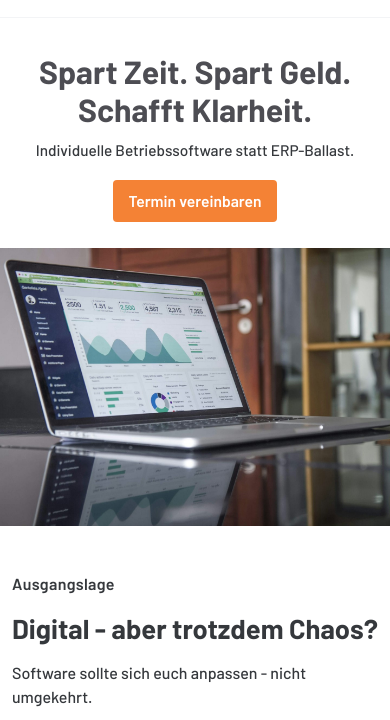
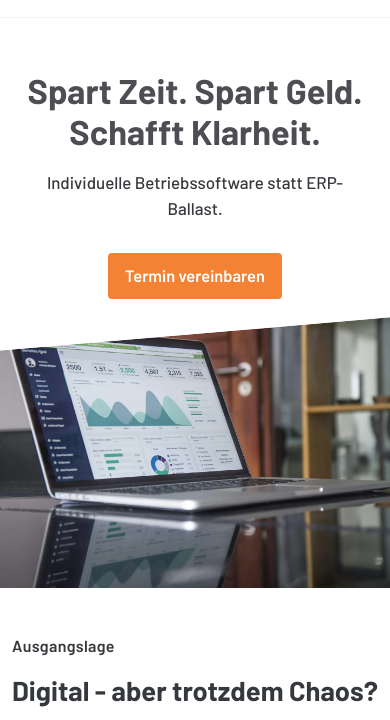
Before and after one commit to LightworksShop/StartupLandingpage, a website: page index.html in a window 390 px wide. Shown: the part 93-813 px from the top of the page. Drawn offline with Linux system fonts and the light colour scheme.

Commit message:
mobile hero section clip

```diff
--- a/styles.css
+++ b/styles.css
@@ -2223,31 +2223,49 @@ p {
     width: 100%;
     min-height: 0;
     height: auto;
-    padding: 34px 18px 26px;
+    padding: 52px 20px 52px;
     background: #ffffff;
     justify-content: center;
     align-items: center;
     text-align: center;
+    position: relative;
+    z-index: 2;
+    margin-bottom: -40px;
+    -webkit-clip-path: polygon(0 0, 100% 0, 100% 90%, 0 100%);
+    clip-path: polygon(0 0, 100% 0, 100% 90%, 0 100%);
   }
 
   .hero-content::before {
     display: none;
   }
 
+  .hero-content::after {
+    content: "";
+    position: absolute;
+    left: 0;
+    right: 0;
+    bottom: -1px;
+    height: 34px;
+    background: #ffffff;
+    transform-origin: left bottom;
+    transform: skewY(-2.8deg);
+    pointer-events: none;
+  }
+
   .hero-content > * {
     max-width: none;
   }
 
   .hero-content h1 {
-    font-size: clamp(1.65rem, 8.2vw, 2.1rem);
+    font-size: clamp(1.85rem, 8.8vw, 2.35rem);
     color: var(--color-primary);
-    margin-bottom: 10px;
+    margin-bottom: 18px;
   }
 
   .hero-content .lead {
-    font-size: 0.96rem;
+    font-size: 1.06rem;
     color: var(--color-text);
-    margin-bottom: 0;
+    margin-bottom: 4px;
   }
 
   .hero-content > p:not(.lead),
@@ -2257,7 +2275,7 @@ p {
   }
 
   .hero-cta-group {
-    margin: 18px 0 0;
+    margin: 28px 0 0;
     gap: 10px;
     justify-content: center;
   }
@@ -2265,8 +2283,8 @@ p {
   .hero-cta-group .btn {
     width: auto;
     max-width: 100%;
-    padding: 10px 14px;
-    font-size: 0.98rem;
+    padding: 11px 16px;
+    font-size: 1.03rem;
     line-height: 1.3;
     white-space: normal;
     text-align: center;
@@ -2283,6 +2301,7 @@ p {
     width: 100%;
     height: auto;
     min-height: 0;
+    z-index: 1;
   }
 
   .hero-visual::after {
```
